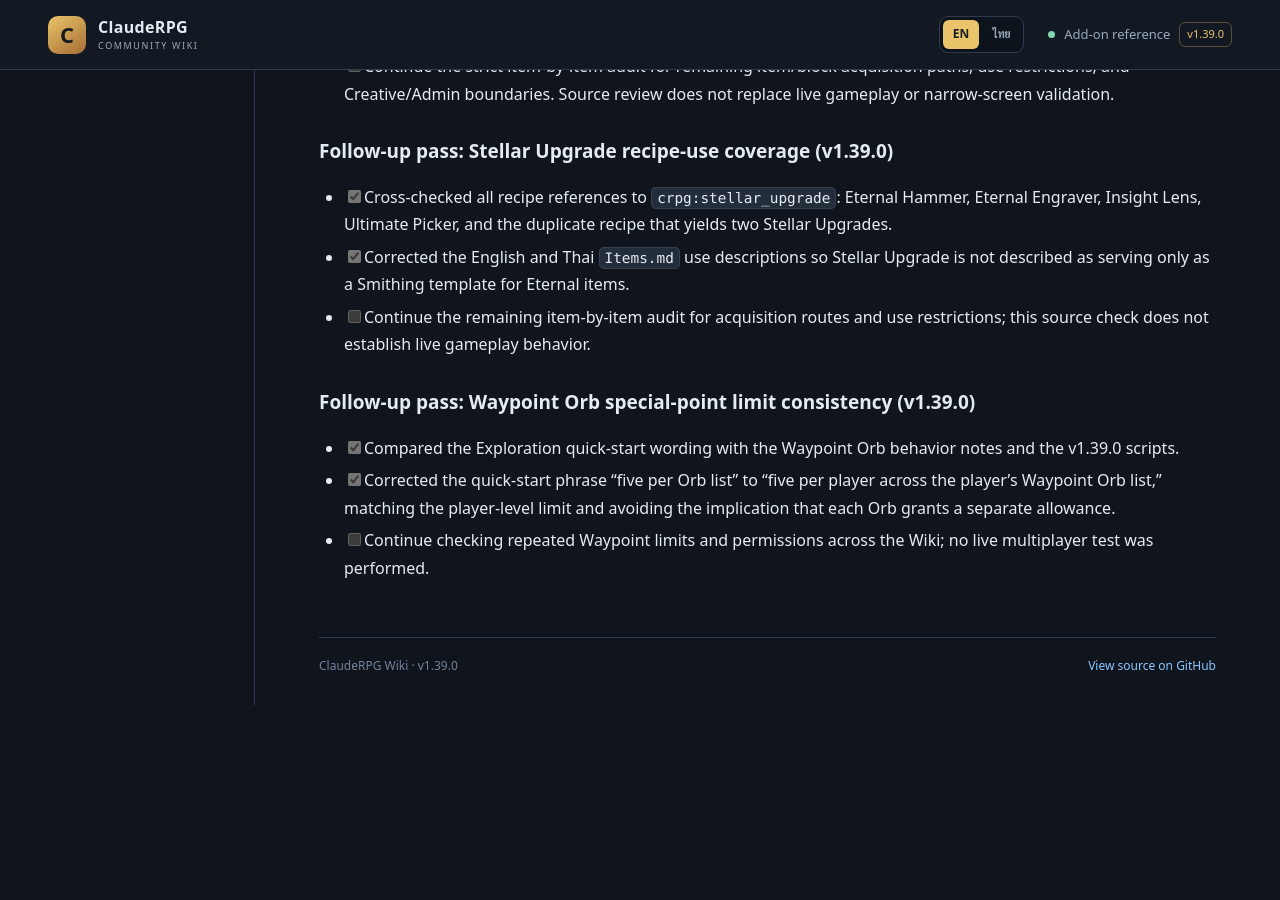
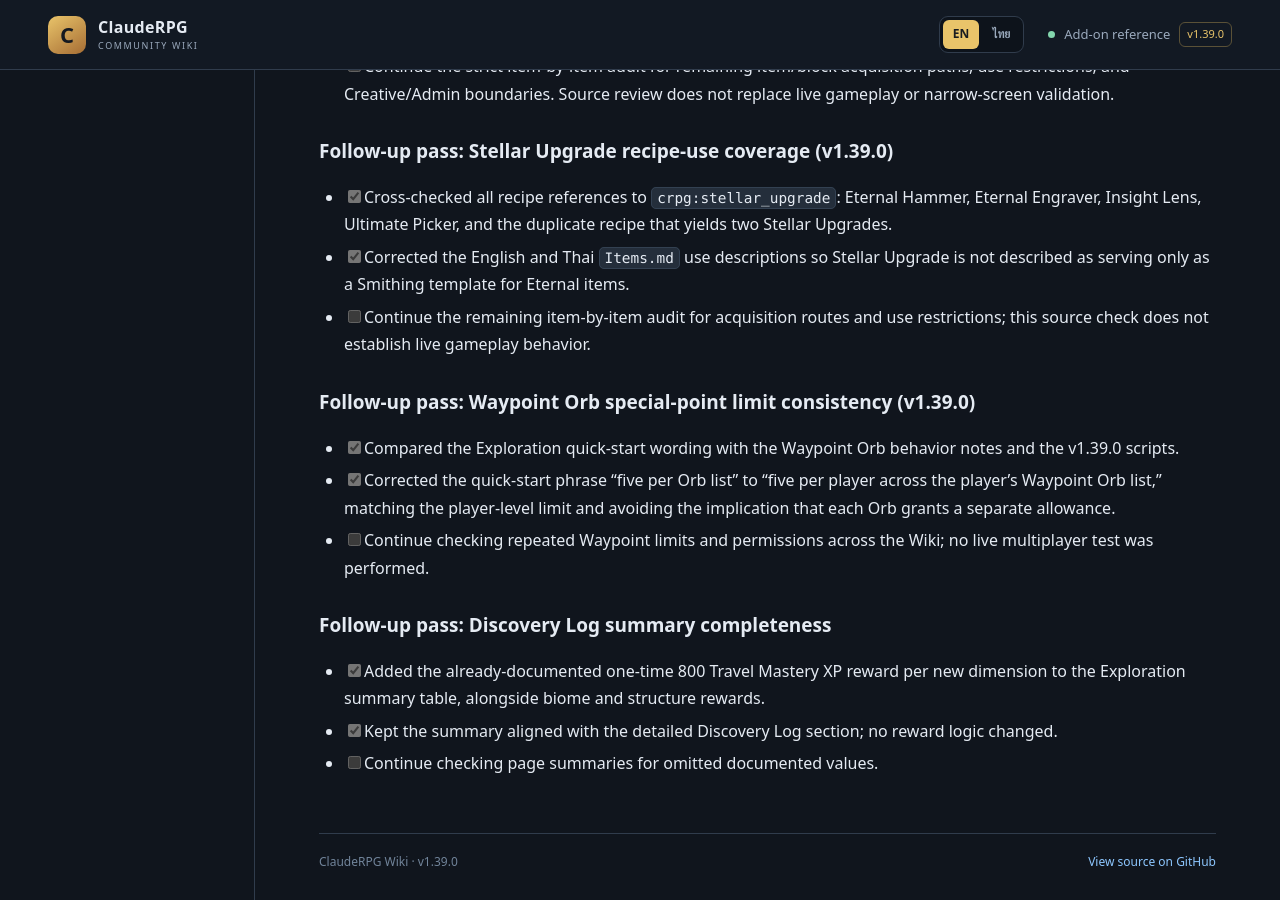
Before and after one commit to miniTorch25/ClaudeRPG-Wiki-V2, a Jekyll site: the page built from CONTENT-GAP-AUDIT.md, in a window 1280 px wide and 900 px high, scrolled down 13032 px. Built offline with Jekyll 4.4.1, drawn with Linux system fonts in a browser that asks for light colours; our own code applies the rules of GitHub Pages for plain Markdown files; before the commit the page ends 13737 px from its top, so only the background shows below that.

Commit message:
Audit: record Discovery Log summary check

```diff
--- a/CONTENT-GAP-AUDIT.md
+++ b/CONTENT-GAP-AUDIT.md
@@ -304,3 +304,10 @@ Use these labels in editorial notes while drafting:
 - [x] Compared the Exploration quick-start wording with the Waypoint Orb behavior notes and the v1.39.0 scripts.
 - [x] Corrected the quick-start phrase “five per Orb list” to “five per player across the player's Waypoint Orb list,” matching the player-level limit and avoiding the implication that each Orb grants a separate allowance.
 - [ ] Continue checking repeated Waypoint limits and permissions across the Wiki; no live multiplayer test was performed.
+
+
+### Follow-up pass: Discovery Log summary completeness
+
+- [x] Added the already-documented one-time 800 Travel Mastery XP reward per new dimension to the Exploration summary table, alongside biome and structure rewards.
+- [x] Kept the summary aligned with the detailed Discovery Log section; no reward logic changed.
+- [ ] Continue checking page summaries for omitted documented values.
```
